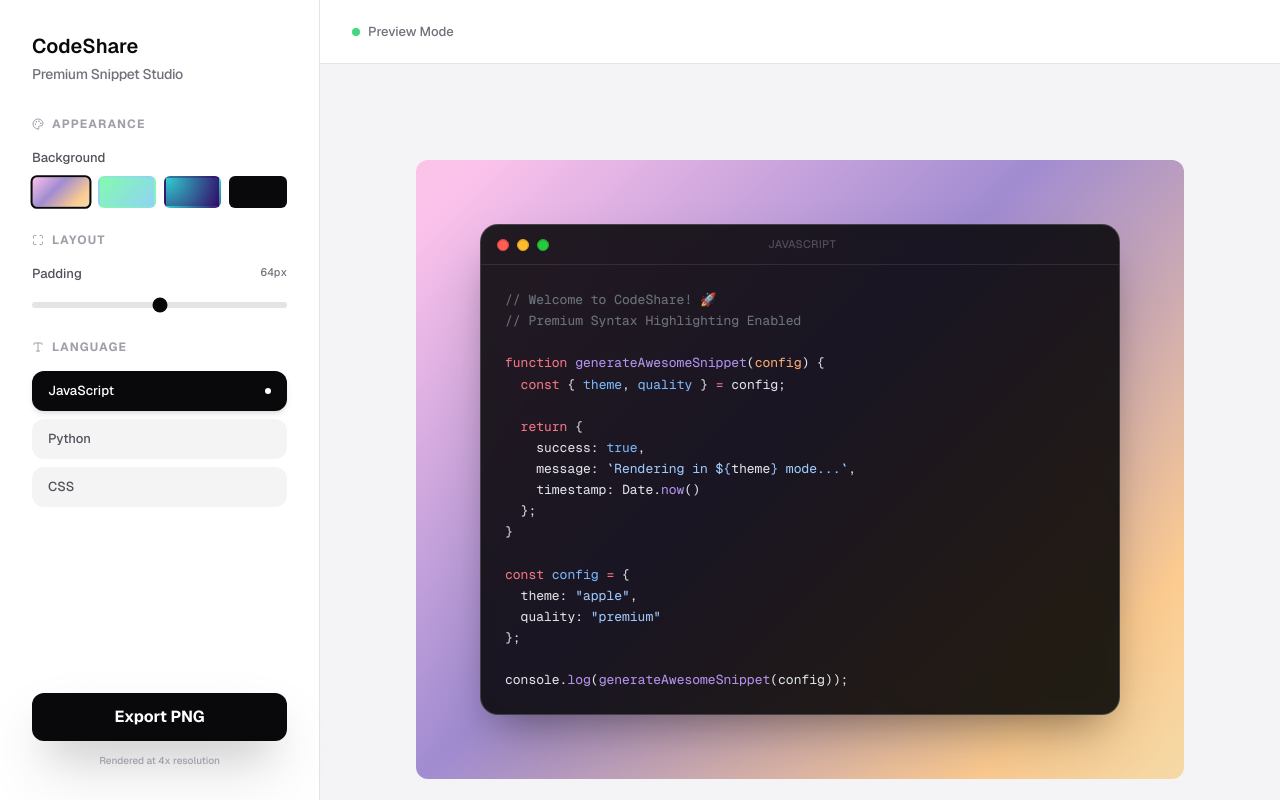
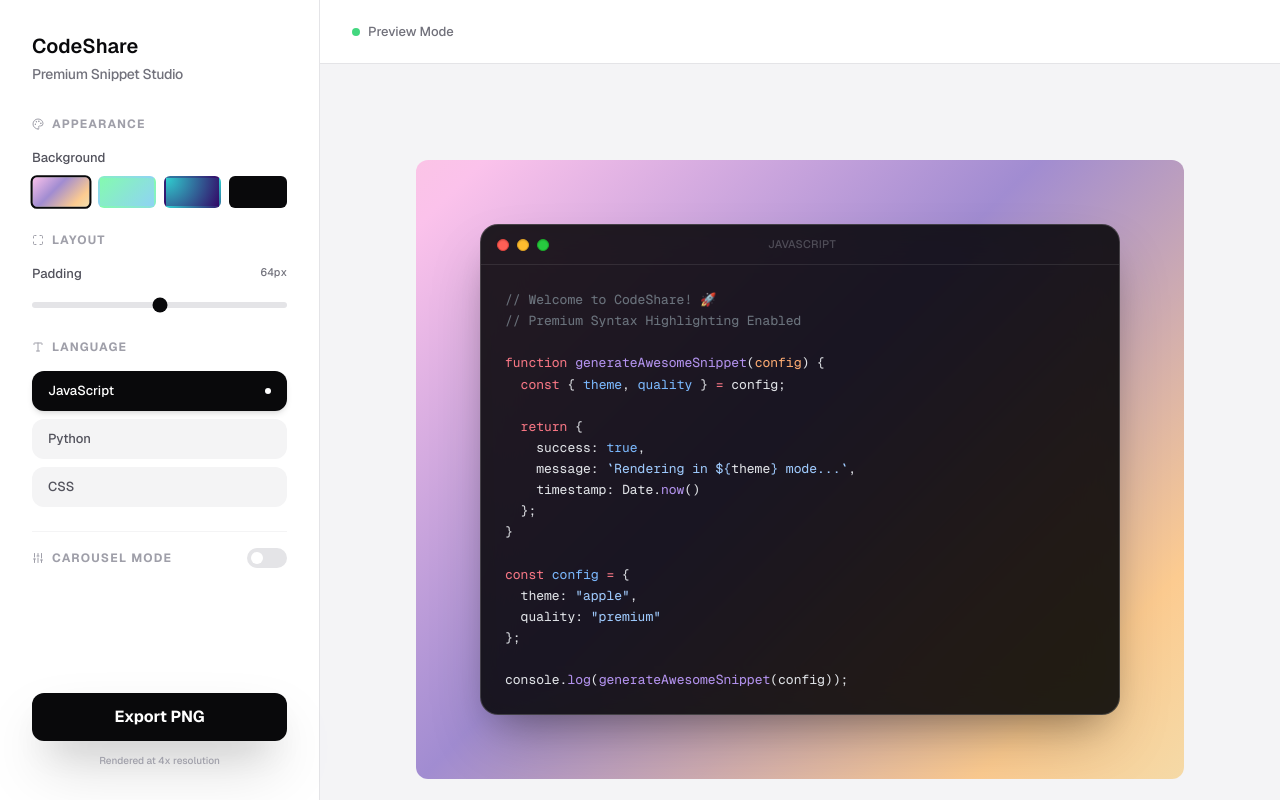
Before and after one commit to Dhaafin/code-share, a Next.js app: page / in a window 1280 px wide. Built offline with nearby package versions, Linux system fonts and the light colour scheme.

Commit message:
feat : added carousel mode

```diff
--- a/src/app/page.jsx
+++ b/src/app/page.jsx
@@ -11,7 +11,9 @@ export default function Home() {
     background: "bg-mesh-1",
     theme: "dark",
     glassmorphism: true,
-    language: "javascript"
+    language: "javascript",
+    multiPage: false,
+    linesPerPage: 20
   });
 
   const [code, setCode] = useState(`// Welcome to CodeShare! 🚀
@@ -35,25 +37,61 @@ const config = {
 console.log(generateAwesomeSnippet(config));`);
 
   const exportRef = useRef(null);
+  const [isExporting, setIsExporting] = useState(false);
+  const [exportStatus, setExportStatus] = useState("");
 
   const exportImage = async () => {
     if (exportRef.current === null) return;
+    setIsExporting(true);
 
     try {
-      const dataUrl = await toPng(exportRef.current, { cacheBust: true, pixelRatio: 4 });
-      const link = document.createElement('a');
-      link.download = `codeshare-${Date.now()}.png`;
-      link.href = dataUrl;
-      link.click();
+      if (!settings.multiPage) {
+        setExportStatus("Generating image...");
+        const dataUrl = await toPng(exportRef.current, { cacheBust: true, pixelRatio: 4 });
+        const link = document.createElement('a');
+        link.download = `codeshare-${Date.now()}.png`;
+        link.href = dataUrl;
+        link.click();
+      } else {
+        const lines = code.split('\n');
+        const totalPages = Math.ceil(lines.length / settings.linesPerPage);
+
+        for (let i = 0; i < totalPages; i++) {
+          setExportStatus(`Exporting page ${i + 1} of ${totalPages}...`);
+
+          // Slice the code for this page
+          const chunk = lines.slice(i * settings.linesPerPage, (i + 1) * settings.linesPerPage).join('\n');
+
+          // We need a way to temporarily show this chunk in the CodeWindow
+          // We'll use a temporary state for the "active export code"
+          setActiveCode(chunk);
+
+          // Wait for Shiki highlighting to catch up (it's async)
+          await new Promise(resolve => setTimeout(resolve, 800));
+
+          const dataUrl = await toPng(exportRef.current, { cacheBust: true, pixelRatio: 4 });
+          const link = document.createElement('a');
+          link.download = `codeshare-part-${i + 1}-${Date.now()}.png`;
+          link.href = dataUrl;
+          link.click();
+        }
+        setActiveCode(null); // Reset
+      }
     } catch (err) {
       console.error('oops, something went wrong!', err);
+    } finally {
+      setIsExporting(false);
+      setExportStatus("");
     }
   };
+
+  const [activeCode, setActiveCode] = useState(null);
+  const currentCode = activeCode !== null ? activeCode : code;
 
   return (
     <div className="flex flex-col md:flex-row h-screen w-full bg-[#F4F4F7] dark:bg-[#080808] text-zinc-950 dark:text-zinc-50 overflow-hidden">
       {/* Settings Panel */}
-      <Sidebar settings={settings} setSettings={setSettings} onExport={exportImage} />
+      <Sidebar settings={settings} setSettings={setSettings} onExport={exportImage} isExporting={isExporting} />
 
       {/* Preview Area */}
       <main className="flex-1 flex flex-col h-full overflow-hidden order-1 md:order-2">
@@ -61,18 +99,28 @@ console.log(generateAwesomeSnippet(config));`);
         <header className="h-14 md:h-16 border-b border-zinc-200 dark:border-zinc-800 flex items-center px-4 md:px-8 bg-white dark:bg-black justify-between shrink-0 z-10">
           <div className="flex items-center gap-2">
             <div className="w-2 h-2 rounded-full bg-green-500 animate-pulse" />
-            <span className="text-[11px] md:text-[13px] font-medium text-zinc-500">Preview Mode</span>
+            <span className="text-[11px] md:text-[13px] font-medium text-zinc-500">
+              {isExporting ? exportStatus : "Preview Mode"}
+            </span>
           </div>
         </header>
 
         {/* Studio Canvas */}
         <div className="flex-1 relative overflow-y-auto bg-zinc-100/30 dark:bg-zinc-900/10 custom-scrollbar">
+          {isExporting && (
+            <div className="absolute inset-0 bg-white/10 dark:bg-black/10 backdrop-blur-[2px] z-20 flex items-center justify-center">
+              <div className="bg-white dark:bg-zinc-900 border border-zinc-200 dark:border-zinc-800 px-6 py-4 rounded-2xl shadow-premium flex items-center gap-4 animate-in fade-in zoom-in duration-300">
+                <div className="w-5 h-5 border-2 border-zinc-300 dark:border-zinc-700 border-t-zinc-950 dark:border-t-white rounded-full animate-spin" />
+                <span className="text-sm font-semibold tracking-tight">{exportStatus}</span>
+              </div>
+            </div>
+          )}
           <div className="w-full min-h-full flex flex-col items-center pt-16 md:pt-24 pb-24 px-4 md:px-12">
 
             <div className="w-full max-w-3xl flex flex-col gap-8 md:gap-12">
               <div ref={exportRef} className="w-full">
                 <CodeWindow
-                  code={code}
+                  code={currentCode}
                   {...settings}
                 />
               </div>
--- a/src/components/Sidebar.jsx
+++ b/src/components/Sidebar.jsx
@@ -3,7 +3,7 @@
 import React from "react";
 import { Sliders, Maximize, Palette, Type } from "lucide-react";
 
-const Sidebar = ({ settings, setSettings, onExport }) => {
+const Sidebar = ({ settings, setSettings, onExport, isExporting }) => {
   return (
     <div className="w-full md:w-80 h-auto md:h-full bg-white dark:bg-black border-t md:border-t-0 md:border-r border-zinc-200 dark:border-zinc-800 p-6 md:p-8 flex flex-col gap-6 md:gap-8 order-2 md:order-1">
       <div>
@@ -87,14 +87,65 @@ const Sidebar = ({ settings, setSettings, onExport }) => {
             ))}
           </div>
         </div>
+
+        {/* Carousel Section */}
+        <div className="space-y-4 pt-4 border-t border-zinc-100 dark:border-zinc-800/50">
+          <div className="flex items-center justify-between">
+            <label className="flex items-center gap-2 text-xs font-bold uppercase tracking-widest text-zinc-400">
+              <Sliders className="w-3 h-3" /> Carousel mode
+            </label>
+            <button
+              onClick={() => setSettings({ ...settings, multiPage: !settings.multiPage })}
+              className={`w-10 h-5 rounded-full transition-all relative cursor-pointer ${
+                settings.multiPage ? 'bg-green-500' : 'bg-zinc-200 dark:bg-zinc-800'
+              }`}
+            >
+              <div className={`absolute top-1 w-3 h-3 rounded-full bg-white transition-all ${
+                settings.multiPage ? 'left-6' : 'left-1'
+              }`} />
+            </button>
+          </div>
+
+          {settings.multiPage && (
+            <div className="space-y-4 animate-in fade-in slide-in-from-top-2 duration-300">
+              <div className="space-y-2">
+                <div className="flex justify-between text-[13px] font-medium text-zinc-600 dark:text-zinc-400">
+                  <span>Lines per page</span>
+                  <span className="text-zinc-500 font-mono text-[11px]">{settings.linesPerPage}</span>
+                </div>
+                <input
+                  type="range"
+                  min="5"
+                  max="50"
+                  step="5"
+                  value={settings.linesPerPage}
+                  onChange={(e) => setSettings({ ...settings, linesPerPage: parseInt(e.target.value) })}
+                  className="w-full h-1.5 bg-zinc-200 dark:bg-zinc-800 rounded-lg appearance-none cursor-pointer accent-zinc-950 dark:accent-white"
+                />
+              </div>
+            </div>
+          )}
+        </div>
       </div>
 
       <div className="mt-auto">
         <button
-          className="w-full h-12 bg-zinc-950 dark:bg-white text-white dark:text-zinc-950 rounded-xl font-bold shadow-premium hover:opacity-90 active:scale-[0.98] transition-all flex items-center justify-center gap-2 cursor-pointer"
+          className={`w-full h-12 rounded-xl font-bold shadow-premium transition-all flex items-center justify-center gap-2 cursor-pointer ${
+            isExporting
+              ? 'bg-zinc-100 dark:bg-zinc-800 text-zinc-400 cursor-not-allowed'
+              : 'bg-zinc-950 dark:bg-white text-white dark:text-zinc-950 hover:opacity-90 active:scale-[0.98]'
+          }`}
           onClick={onExport}
+          disabled={isExporting}
         >
-          Export PNG
+          {isExporting ? (
+            <>
+              <div className="w-4 h-4 border-2 border-zinc-500 border-t-transparent rounded-full animate-spin" />
+              <span>Exporting...</span>
+            </>
+          ) : (
+            "Export PNG"
+          )}
         </button>
         <p className="text-[10px] text-center mt-3 text-zinc-400 font-medium">Rendered at 4x resolution</p>
       </div>
```
